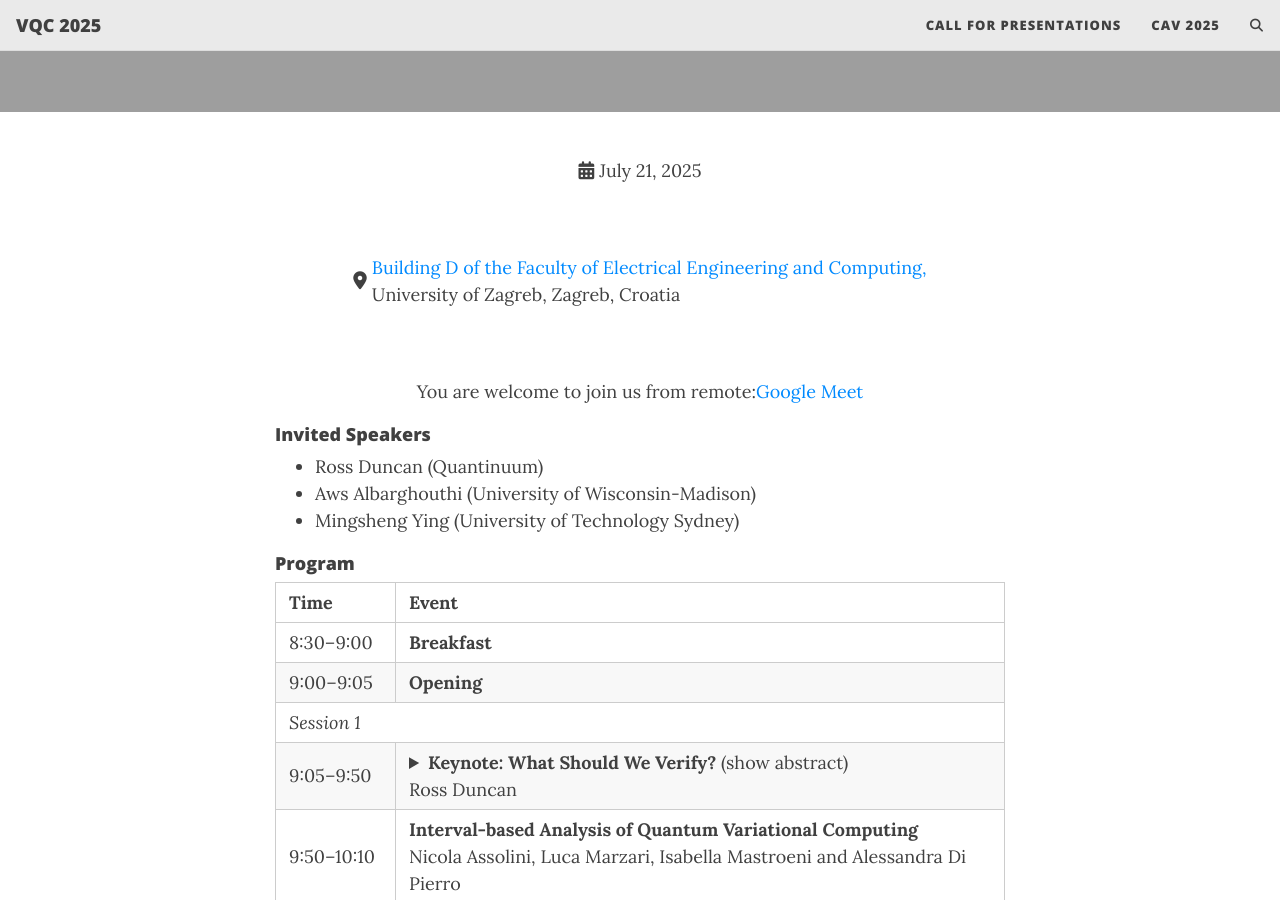
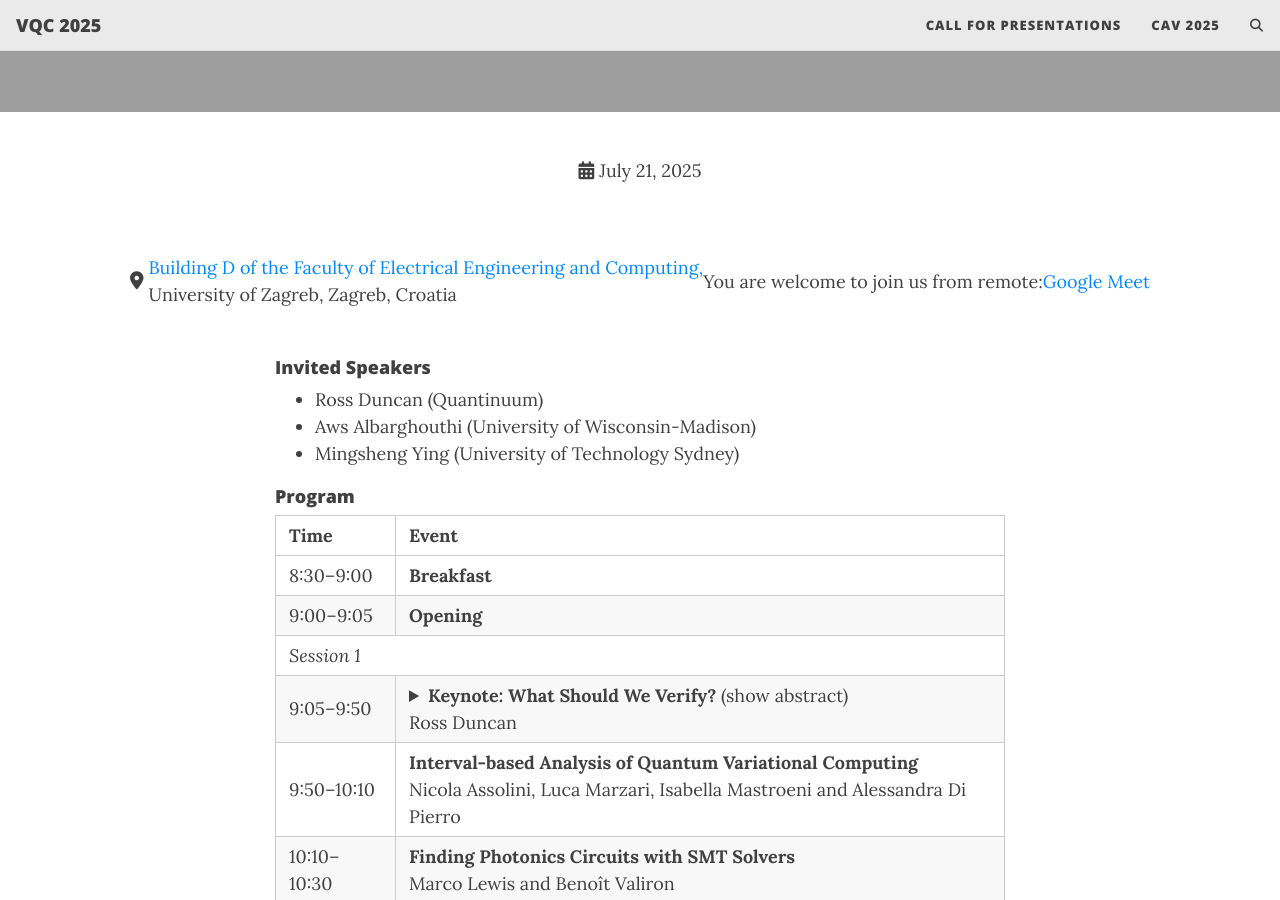
Before and after one commit to VerifiedQC/2025, a Jekyll site: the page built from schedule.md, in a window 1280 px wide and 900 px high, scrolled down 503 px. Built offline with Jekyll 4.4.1, drawn with Linux system fonts in a browser that asks for light colours; comment, search, counter and statistics services are not loaded.

Commit message:
Update schedule.md

```diff
--- a/schedule.md
+++ b/schedule.md
@@ -11,8 +11,6 @@ cover-img: "/assets/img/zagreb.png"
     </span>
     <span class="workshop-detail">
         <i class="fas fa-location-dot"></i> <p><a href="https://www.google.com/maps/place/Faculty+of+Electrical+Engineering+and+Computing/@45.8003692,15.968797,17z/data=!3m1!4b1!4m6!3m5!1s0x4765d6f150cf2ccd:0x739e5c279fd98531!8m2!3d45.8003692!4d15.9713773!16zL20vMGd3dDd3?entry=ttu&g_ep=EgoyMDI1MDMxNy4wIKXMDSoJLDEwMjExNDUzSAFQAw%3D%3D">Building D of the Faculty of Electrical Engineering and Computing, </a>  <br/> University of Zagreb, Zagreb, Croatia </p>
-    </span>
-    <span class="workshop-detail">
     You are welcome to join us from remote: <a href="https://meet.google.com/hgw-mgem-bhq">Google Meet </a>
     </span>
 </div>
```
